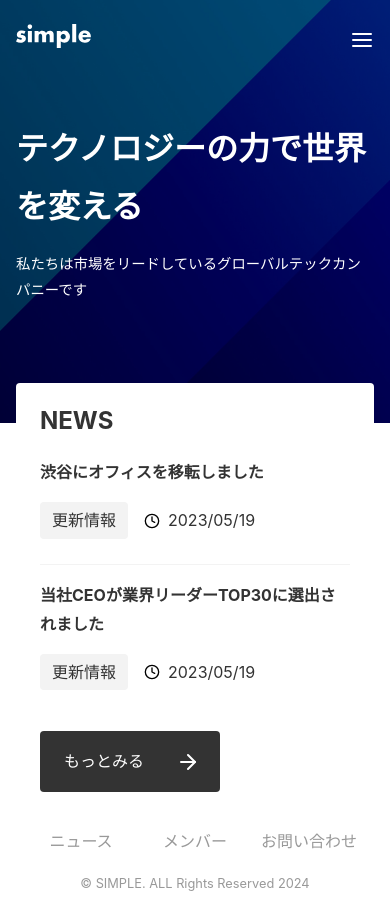
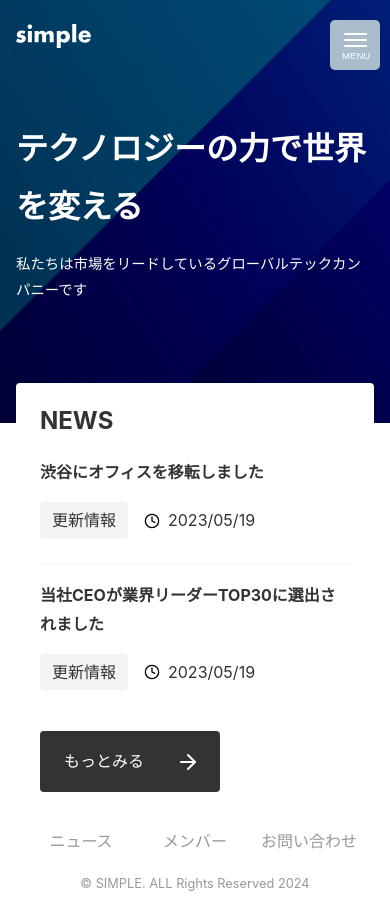
Before and after one commit to Kazuma0610/my-next-micro-cms, a Next.js app: page / in a window 390 px wide. Built offline with nearby package versions, Linux system fonts and the light colour scheme.

Commit message:
ハンバーガーのアプデ

```diff
--- a/app/_components/Menu/index.module.css
+++ b/app/_components/Menu/index.module.css
@@ -38,6 +38,9 @@
 
     .button {
       display: flex;
+      position: fixed;
+      top:20px;
+      right:10px;
       background: none;
       border: none;
       cursor: pointer;
@@ -48,4 +51,75 @@
       top: 24px;
       right: 16px;
     }
+
+    .openbtn{
+      /*ボタン内側の基点となるためrelativeを指定。追従するナビゲーションの場合はfixed＋top、rightといった位置をセットで指定*/
+      position: relative;
+      background:#AABBCC;
+      cursor: pointer;
+      width: 50px;
+      height:50px;
+      border-radius: 5px;
+    }
+
+    /*ボタン内側*/
+    .openbtn span{
+      display: inline-block;
+      transition: all .4s;/*アニメーションの設定*/
+      position: absolute;
+      left: 14px;
+      height: 2px;
+      border-radius: 5px;
+      background: #fff;
+      width: 45%;
+    }
+
+
+    .openbtn span:nth-of-type(1) {
+      top:13px;
+    }
+
+    .openbtn span:nth-of-type(2) {
+      top:19px;
+    }
+
+    .openbtn span:nth-of-type(3) {
+      top:25px;
+    }
+
+    .openbtn span:nth-of-type(3)::after {
+      content:"Menu";/*3つ目の要素のafterにMenu表示を指定*/
+      position: absolute;
+      top:5px;
+      left:-2px;
+      color: #fff;
+      font-size: 0.6rem;
+      text-transform: uppercase;
+    }
+
+    /*activeクラスが付与されると線が回転して×になり、Menu⇒Closeに変更*/
+    .openbtn.open span:nth-of-type(1) {
+      top: 14px;
+      left: 18px;
+      transform: translateY(6px) rotate(-45deg);
+      width: 30%;
+    }
+
+    .openbtn.open span:nth-of-type(2) {
+      opacity: 0;
+    }
+
+    .openbtn.open span:nth-of-type(3){
+      top: 26px;
+      left: 18px;
+      transform: translateY(-6px) rotate(45deg);
+      width: 30%;
+    }
+
+    .openbtn.open span:nth-of-type(3)::after {
+      content:"Close";/*3つ目の要素のafterにClose表示を指定*/
+      transform: translateY(0) rotate(-45deg);
+      top:5px;
+      left:4px;
+    }
   }
--- a/app/_components/Menu/index.tsx
+++ b/app/_components/Menu/index.tsx
@@ -7,39 +7,34 @@ import cx from "classnames";
 import styles from "./index.module.css";
 
 export default function Menu() {
+
+    //ハンバーガーの開閉やナビの出し入れ//
     const [isOpen, setOpen] = useState<boolean>(false);
-    const open = () => setOpen(true);
-    const close = () => setOpen(false);
+    const toggleHam = () => {
+      setOpen(!isOpen);
+    };
+    //ここまで//
 
     return (
         <div>
           <nav className={cx(styles.nav, isOpen && styles.open)}>
             <ul className={styles.items}>
                 <li>
-                    <Link onClick={close} href="/">TOP</Link>
+                    <Link onClick={toggleHam} href="/">TOP</Link>
                 </li>
                 <li>
-                    <Link onClick={close} href="/news">ニュース</Link>
+                    <Link onClick={toggleHam} href="/news">ニュース</Link>
                 </li>
                 <li>
-                    <Link onClick={close} href="/members">メンバー</Link>
+                    <Link onClick={toggleHam} href="/members">メンバー</Link>
                 </li>
                 <li>
-                    <Link onClick={close} href="/contact">お問合せ</Link>
+                    <Link onClick={toggleHam} href="/contact">お問合せ</Link>
                 </li>
             </ul>
-            <button className={cx(styles.button, styles.close)} onClick={close}>
-              <Image
-                src="/close.svg"
-                alt="閉じる"
-                width={24}
-                height={24}
-                priority
-              />
-            </button>
           </nav>
-          <button className={styles.button} onClick={open}>
-            <Image src="/menu.svg" alt="メニュー" width={24} height={24} />
+          <button className={styles.button} onClick={toggleHam} >
+            <div className={cx(styles.openbtn, isOpen && styles.open)}><span></span><span></span><span></span></div>
           </button>
         </div>
     );
--- a/app/members/layout.tsx
+++ b/app/members/layout.tsx
@@ -9,7 +9,7 @@ export default function RootLayout( { children }: Props ) {
     return (
         <>
           <Hero title="Members" sub="メンバー" />
-          <Sheet>{ children }</Sheet>;
+          <Sheet>{ children }</Sheet>
         </>
     );
 }
```
